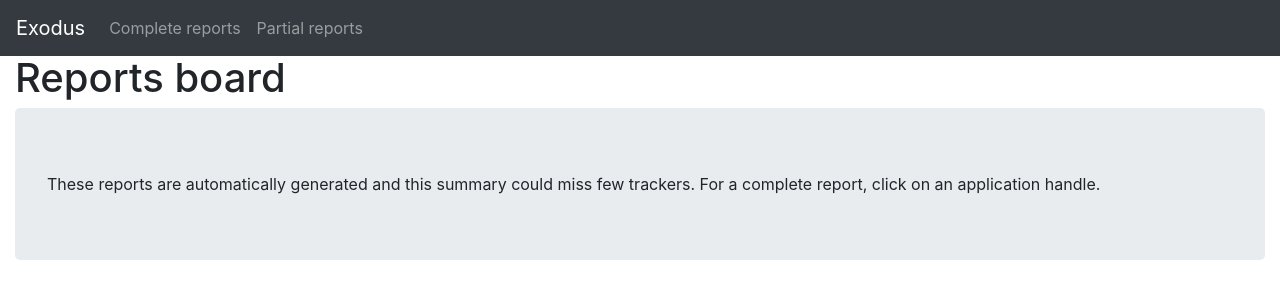
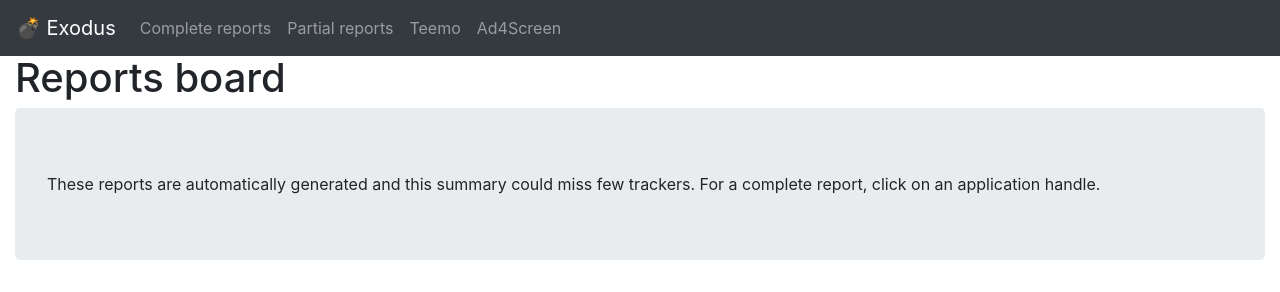
Before and after one commit to Exodus-Privacy/exodus, a Flask app: page /allreports/1 in a window 1280 px wide. Shown: the top 292 px of the page. Run offline with Flask 2, Linux system fonts and the light colour scheme; data that the repository does not hold is empty; some libraries are stand-ins or nearby versions.

Commit message:
Add static pages

```diff
--- a/server/templates/layout.html
+++ b/server/templates/layout.html
@@ -5,8 +5,8 @@
     <link rel="stylesheet" href="/static/bootstrap.min.css">
     <script src="/static/bootstrap.min.js" ></script>
 </head>
-<nav class="navbar navbar-expand-lg  navbar-dark bg-dark">
-    <a class="navbar-brand" href="#">Exodus</a>
+<nav class="navbar navbar-expand-lg  sticky-top navbar-dark bg-dark">
+    <a class="navbar-brand" href="#">💣 Exodus</a>
     <div class="collapse navbar-collapse" id="navbarNavDropdown">
         <ul class="navbar-nav">
             <li class="nav-item">
@@ -15,6 +15,8 @@
             <li class="nav-item">
             <a class="nav-link" href="/allreports/1">Partial reports</a>
             </li>
+            <li class="nav-item"><a class="nav-link" href="/page/teemo">Teemo</a></li>
+            <li class="nav-item"><a class="nav-link" href="/page/ad4screen">Ad4Screen</a></li>
         </ul>
     </div>
 </nav>
```
